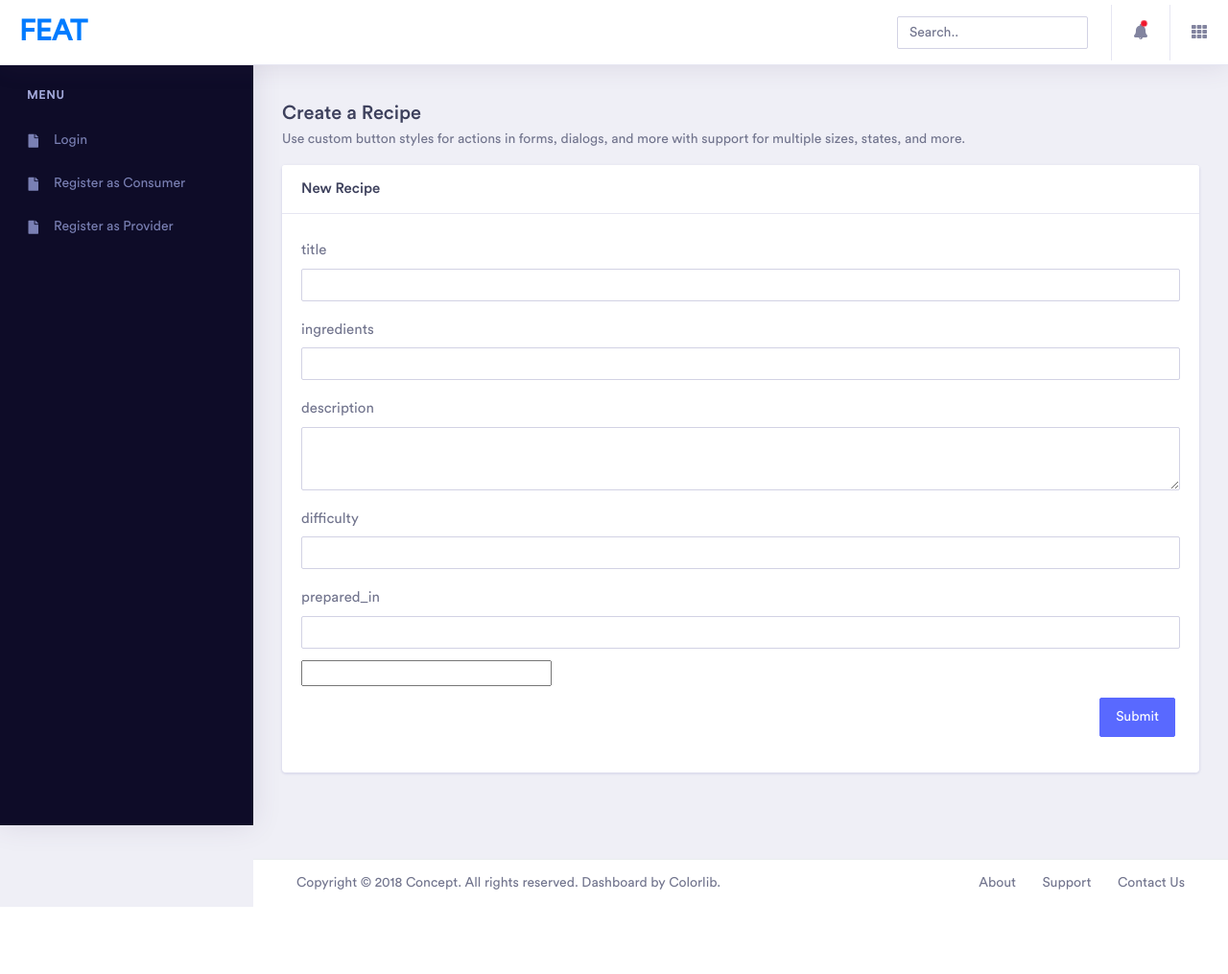
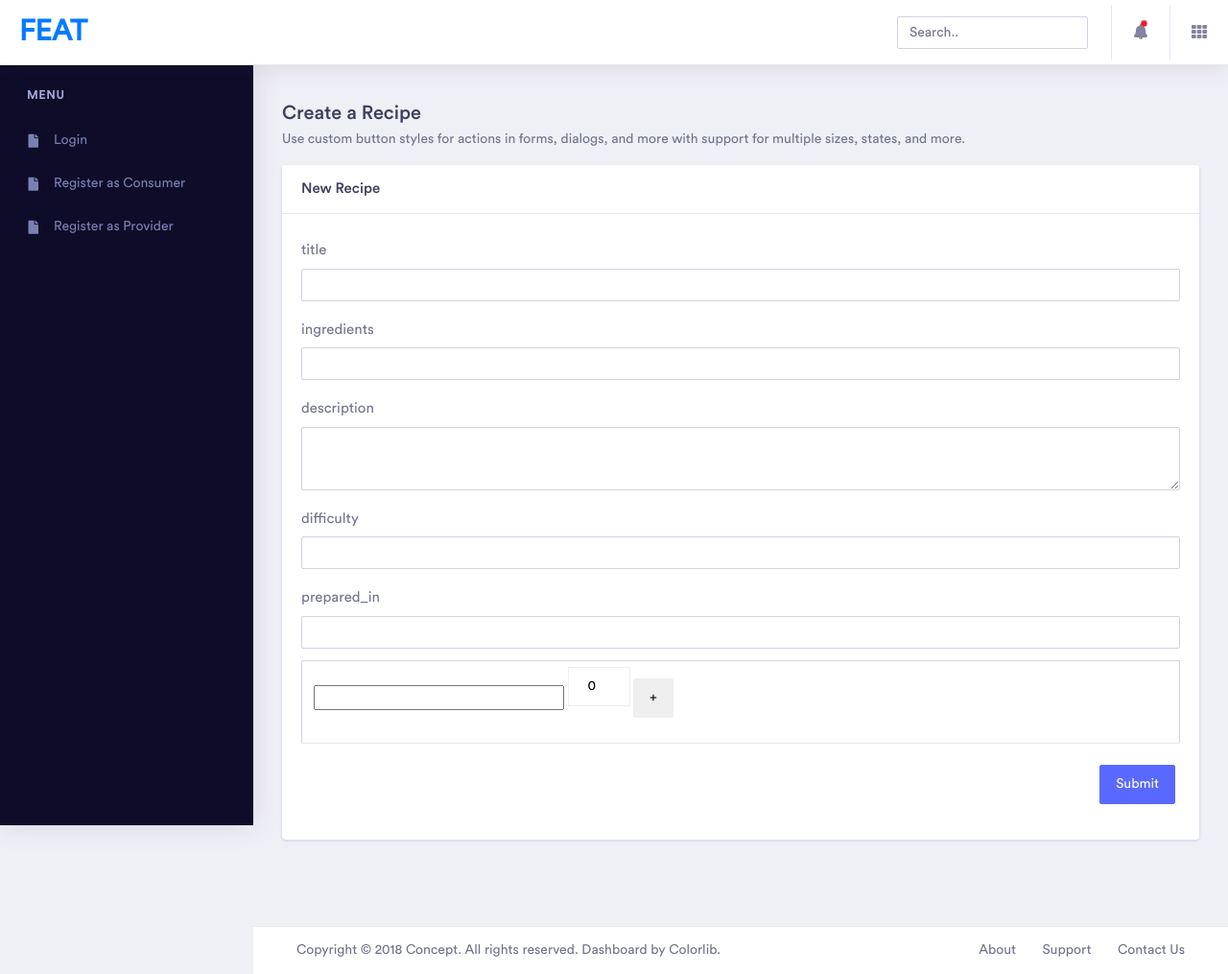
Before and after one commit to heobu/swe573, a Django app: page /recipe/create in a window 1280 px wide. Shown: the whole page at 96% size. Before the commit the page ends 945 px from the top, so only its background shows below. Run offline with Django 3.2, Linux system fonts and the light colour scheme; some libraries are stand-ins or nearby versions; some web fonts are replaced.

Commit message:
Replaced XMLHttpRequest with AJAX. An ingredient can be added via livesearch in some chosen quantity. Added a preparation time field for recipes.

```diff
--- a/feat/models.py
+++ b/feat/models.py
@@ -51,3 +51,6 @@ class Recipe(models.Model):
     created_at = models.DateTimeField(auto_now_add=True)
     difficulty = models.IntegerField(null=False)
     prepared_in = models.IntegerField(null=False)
+
+class FoodItem(models.Model):
+    print('fififi')
--- a/templates/create-recipe.html
+++ b/templates/create-recipe.html
@@ -32,10 +32,46 @@
                                 {% endif %}
                             </div>
                         {% endfor %}
-                        <form>
+                        <!--<form>-->
+                    <!--<div class="product-size border-bottom">
+                        <div class="row">
+                            <div class="product-content">
+                        <div class="btn-group" role="group" aria-label="First group">
                             <input type="text" size="30" onkeyup="searchFoodItem(this.value)">
-                            <div id="livesearch"></div>
-                        </form>
+                        </div>
+                        <h4>Add</h4>
+                        <div class="btn-group" role="group" aria-label="First group">
+                            <button type="button" class="btn btn-outline-light">Add</button>
+                        </div>
+                        <div class="product-qty">
+                            <h4>Quantity</h4>
+                            <div class="quantity">
+                                <input type="number" min="1" max="9" step="1" value="1">
+                            </div>
+                        </div>
+                            </div>
+                        </div>
+                    </div>-->
+                        <div class="form-control product-size border-bottom">
+                            <div class="btn-group" role="group" aria-label="First group">
+                            <!--<h4>Add an ingredient: </h4>-->
+                                <input type="text" size="30" onkeyup="searchFoodItem(this.value)">
+                                <div id="livesearch"></div>
+                            </div>
+                            <div class="btn-group product-size">
+                                <!--<h4>Quantity</h4>-->
+                                <div class="quantity">
+                                    <input type="number" min="0" max="9" step="1" value="0" onclick="addAmount(this.value)">
+                                </div>
+                            </div>
+                            <div class="btn-group product-qty">
+                                <div class="quantity">
+                                    <button type="button" class="btn" onclick="addIngredient()">+</button>
+                                    <!--<a href="#" role="button"><i class="fas fa-fw fa-th" onclick="addIngredient()"></i></a>-->
+                                </div>
+                            </div>
+                         </div>
+                        <!--</form>-->
                         <!--<div class="form-group">
                             <label for="textfield">Text field</label>
                             <br>
@@ -103,21 +139,37 @@
     <!-- ============================================================== -->
     <script>
 
+    var chosenIngredient = null;
+    var chosenAmount = 0;
+
     function searchFoodItem(str) {
-        if (str.length==0) {
-            document.getElementById("livesearch").innerHTML="";
-            document.getElementById("livesearch").style.border="0px";
-            return;
+        if (str.length>0) {
+            $.ajax({
+                url: "https://api.nal.usda.gov/fdc/v1/foods/search",
+                type: "get",
+                data: "api_key=uHpZNeQkPBjLCcnybhVSTcdzjXt6wgNohqA7gRQu&dataType=Foundation&query="+str,
+                success: function(response) {
+                    //var json = $.parseJSON(response);
+                    //var options=json["foods"][0];
+                    chosenIngredient = response["foods"][0]["description"];
+                    $("#livesearch").replaceWith(chosenIngredient);
+                },
+                error: function(response) {
+                    chosenIngredient = null;
+                    $("#livesearch").replaceWith("Error: "+response);
+                },
+            });
         }
-        var xmlhttp=new XMLHttpRequest();
-        xmlhttp.onreadystatechange=function() {
-            if (this.readyState==4 && this.status==200) {
-                document.getElementById("livesearch").innerHTML=this.responseText;
-                document.getElementById("livesearch").style.border="1px solid #A5ACB2";
-            }
-        }
-        xmlhttp.open("GET","https://api.nal.usda.gov/fdc/v1/foods/search?api_key=DEMO_KEY&dataType=Foundation&query="+str,true);
-        xmlhttp.send();
+    }
+
+    function addAmount(val) {
+        chosenAmount = val;
+        console.log(chosenIngredient, ":", chosenAmount);
+    }
+
+    function addIngredient() {
+        console.log(chosenIngredient, ":", chosenAmount);
+        $('#ingredients').val(chosenIngredient, ":", chosenAmount);
     }
     </script>
 
```
